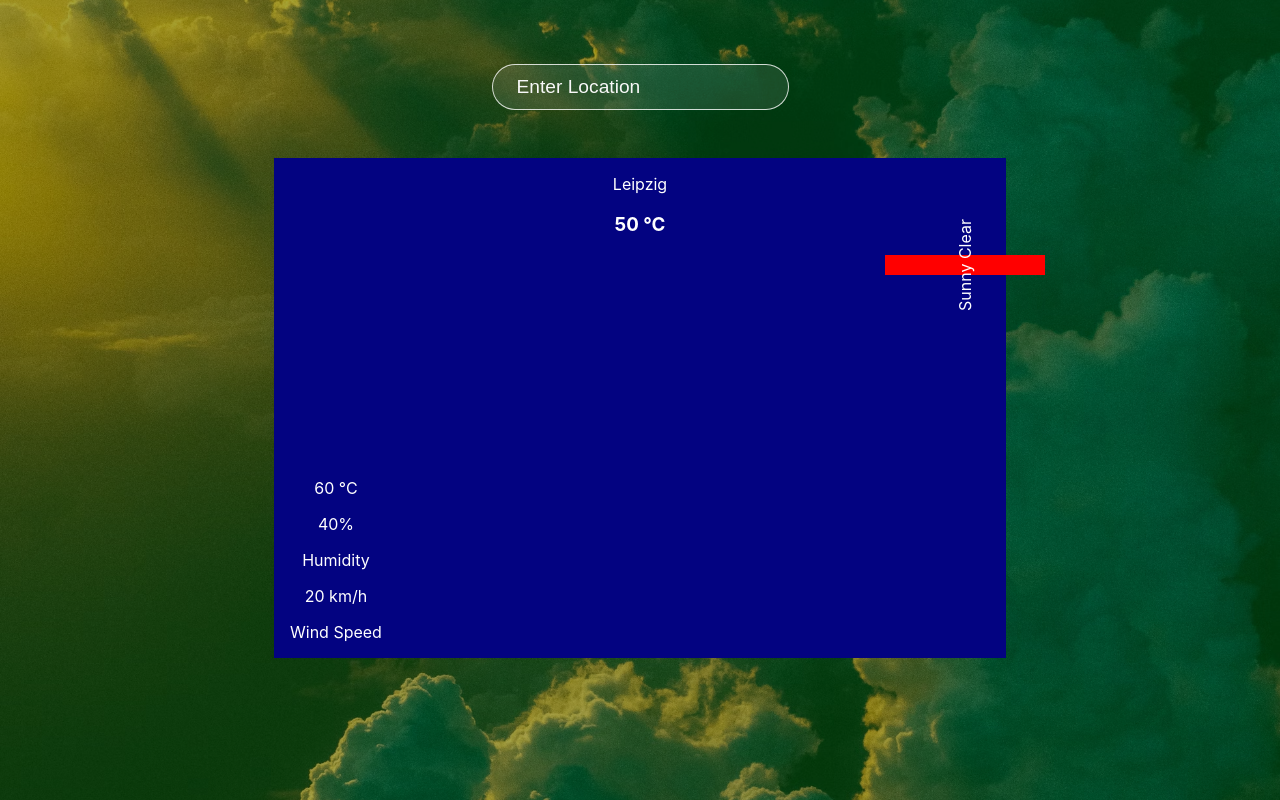
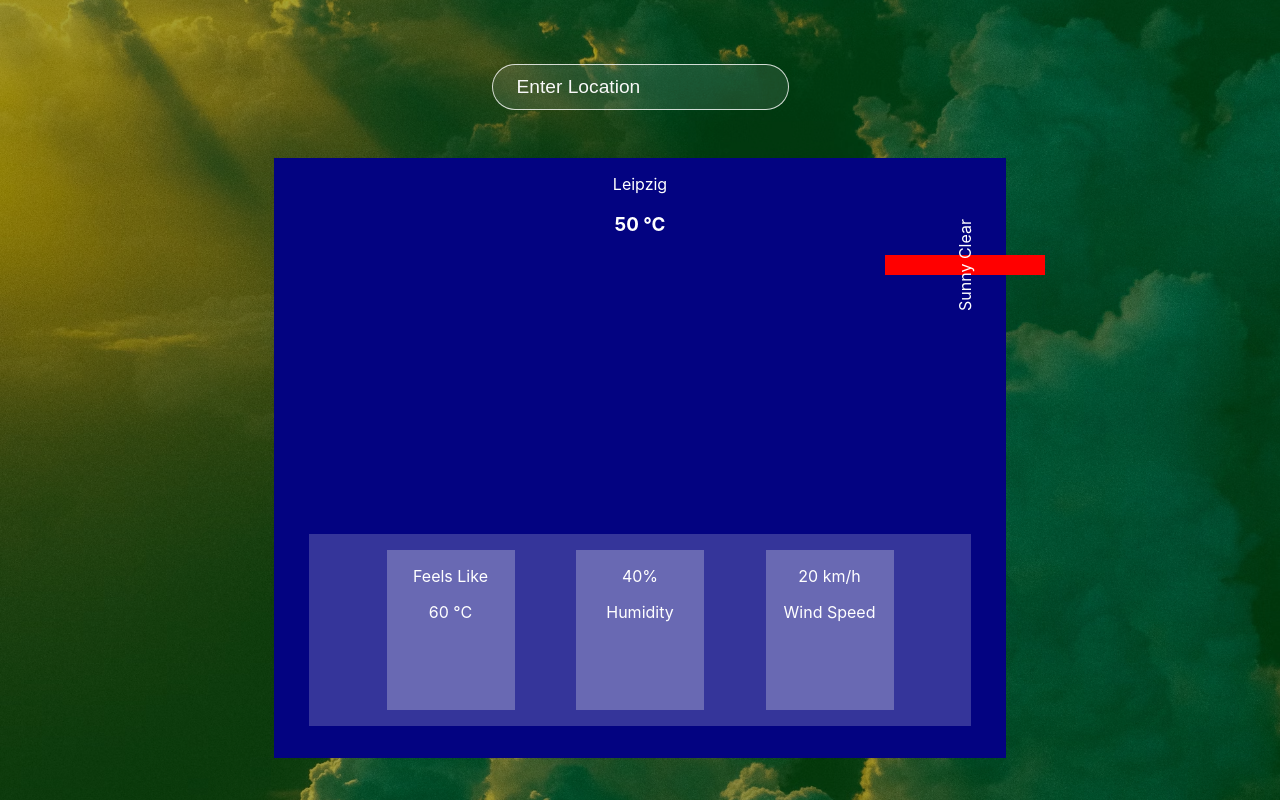
Before and after one commit to johnxadams/weather-app, a React (Create React App) app: page / in a window 1280 px wide. Built offline with nearby package versions, Linux system fonts and the light colour scheme.

Commit message:
bottom update

```diff
--- a/src/App.js
+++ b/src/App.js
@@ -1,13 +1,15 @@
 import React, { useState } from "react";
+// url
+import { url } from "./api-url";
+
 import axios from "axios";
+// styles
 import "./App.css";
-
 import "./scss/_layout.scss";
 
 function App() {
   const [data, setData] = useState({});
   const [location, setLocation] = useState("");
-
 
   const searchLocation = (e) => {};
   return (
@@ -36,9 +38,9 @@ function App() {
         <div className="main"></div>
         <div className="bottom">
           <div className="feels">
+            <p>Feels Like</p>
             <p>60 °C</p>
           </div>
-          <div className="bottom">
           <div className="humidity">
             <p>40%</p>
             <p>Humidity</p>
@@ -48,7 +50,6 @@ function App() {
             <p>Wind Speed</p>
           </div>
         </div>
-        </div>
       </section>
     </div>
   );
--- a/src/scss/_layout.scss
+++ b/src/scss/_layout.scss
@@ -38,7 +38,7 @@ body {
   }
   section {
     max-width: 700px;
-    height: 500px;
+    height: 600px;
     margin: auto;
     padding: 0 1rem;
     position: relative;
@@ -59,6 +59,18 @@ body {
         }
       }
     }
+    .bottom {
+      width: 90%;
+      margin: 2rem auto;
+      padding: 1rem;
+      background-color: rgba(255, 255, 255, 0.2);
+      @include flex-justify-align-dir(space-evenly, flex-start, row);
+      div {
+        width: 8rem;
+        height: 10rem;
+        background-color: #f8f8f844;
+      }
+    }
   }
 }
 .app::before {
```
Lines whose indentation alone changed are shown as unchanged.
